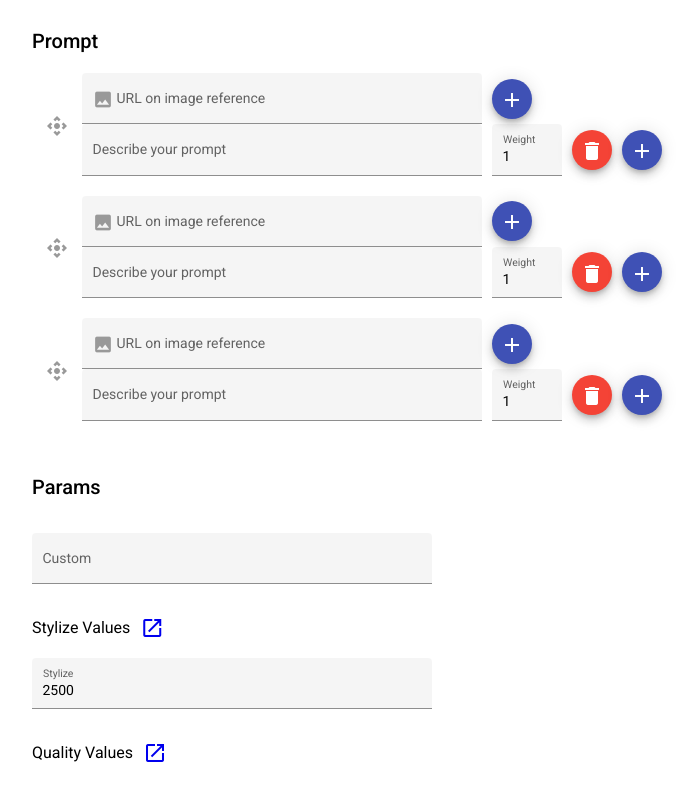
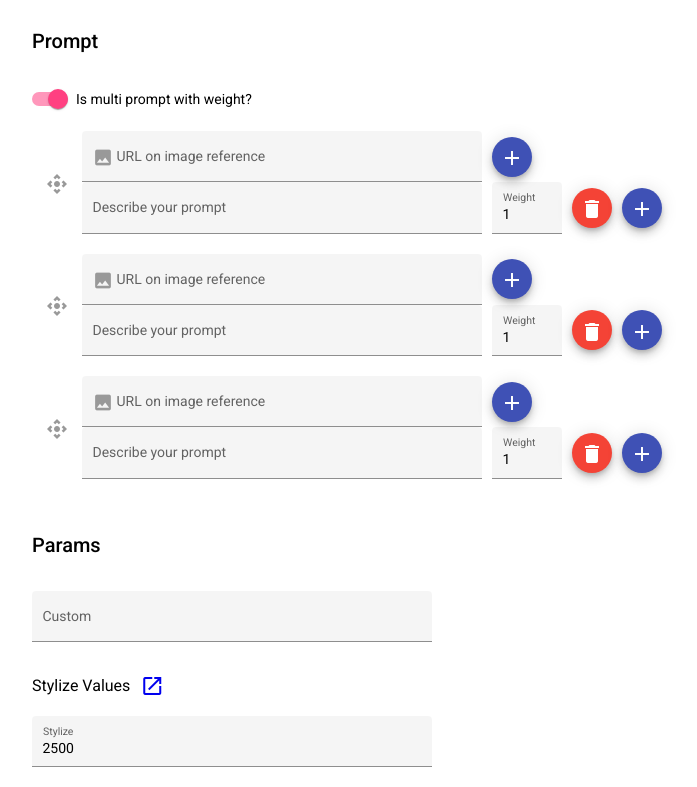
Before and after one commit to Anorihon/mj-prompt-builder, an Angular app: page / in a window 1280 px wide. Shown: the top 787 px of the page, without its empty margins (18-715 px from the left). Built offline with nearby package versions, Linux system fonts and the light colour scheme.

Commit message:
Weight as optional

```diff
--- a/src/app/app.component.html
+++ b/src/app/app.component.html
@@ -1,9 +1,18 @@
 <section>
   <h2>Prompt</h2>
+  <div class="row row--weight">
+    <mat-slide-toggle
+      [color]="'accent'"
+      [(ngModel)]="multiPrompt"
+    >
+      Is multi prompt with weight?
+    </mat-slide-toggle>
+  </div>
   <div cdkDropList class="queries-list" (cdkDropListDropped)="drop($event)">
     <query-box
       *ngFor="let item of list; let i = index; trackBy:trackByIdx"
       [id]="item.id"
+      [weightVisible]="multiPrompt"
       [canDel]="canRemoveQuery"
     ></query-box>
   </div>
--- a/src/app/app.component.scss
+++ b/src/app/app.component.scss
@@ -38,6 +38,10 @@ section:not(:first-child) {
 
 section .row:not(:first-child) {
   margin-top: 30px;
+}
+
+.row--weight {
+  margin-bottom: 20px;
 }
 
 //<editor-fold desc="Aspect Ratio">
--- a/src/app/app.component.ts
+++ b/src/app/app.component.ts
@@ -1,5 +1,5 @@
-import {AfterViewInit, ChangeDetectionStrategy, ChangeDetectorRef, Component} from '@angular/core';
-import { CdkDragDrop, moveItemInArray } from '@angular/cdk/drag-drop';
+import {ChangeDetectionStrategy, ChangeDetectorRef, Component} from '@angular/core';
+import { CdkDragDrop } from '@angular/cdk/drag-drop';
 import {IQuery, QueriesService} from './shared/services/queries.service';
 
 interface IQuality {
@@ -49,6 +49,7 @@ export class AppComponent {
     max: 60000,
   };
 
+  multiPrompt = true;
   customParams: string = '';
   aspectRatio: string[] = ['', ''];
   stylize = this.stylizeSettings.default;
@@ -75,6 +76,7 @@ export class AppComponent {
     let text = '';
 
     for (let i = 0; i < this.list.length; i++) {
+      const isLast = i === this.list.length - 1;
       const query = this.list[i];
 
       if (query.description.length === 0) continue;
@@ -87,7 +89,13 @@ export class AppComponent {
         text += imgRef + ' ';
       }
 
-      text += `${query.description} ::${query.weight} `;
+      text += query.description;
+
+      if (this.multiPrompt) {
+        text += ` ::${query.weight} `;
+      } else {
+        text += isLast ? ' ' : ', ';
+      }
     }
 
     if (this.customParams) {
--- a/src/app/app.module.ts
+++ b/src/app/app.module.ts
@@ -12,6 +12,7 @@ import { QueryBoxComponent } from './components/query-box/query-box.component';
 import {MatButtonModule} from '@angular/material/button';
 import {ClipboardModule} from '@angular/cdk/clipboard';
 import {MatRadioModule} from '@angular/material/radio';
+import {MatSlideToggleModule} from '@angular/material/slide-toggle';
 import { BrowserAnimationsModule } from '@angular/platform-browser/animations';
 import { ActionButtonsComponent } from './components/action-buttons/action-buttons.component';
 import { ImageRefComponent } from './components/image-ref/image-ref.component';
@@ -35,6 +36,7 @@ import { ImageRefComponent } from './components/image-ref/image-ref.component';
     MatButtonModule,
     ClipboardModule,
     MatRadioModule,
+    MatSlideToggleModule,
   ],
   providers: [],
   bootstrap: [AppComponent]
--- a/src/app/components/query-box/query-box.component.html
+++ b/src/app/components/query-box/query-box.component.html
@@ -21,7 +21,11 @@
         <mat-icon>close</mat-icon>
       </button>
     </mat-form-field>
-    <mat-form-field class="field field--weight" appearance="fill">
+    <mat-form-field
+      *ngIf="weightVisible"
+      class="field field--weight"
+      appearance="fill"
+    >
       <mat-label>Weight</mat-label>
       <input matInput type="number" [ngModel]="queryWeight" (ngModelChange)="onWeightChanged($event)">
     </mat-form-field>
--- a/src/app/components/query-box/query-box.component.scss
+++ b/src/app/components/query-box/query-box.component.scss
@@ -1,7 +1,7 @@
 .main-box {
   position: relative;
   display: grid;
-  grid-template-columns: 1fr 1fr;
+  grid-template-columns: 50px 1fr;
   grid-template-rows: max-content max-content;
 
   > .image-refs {
--- a/src/app/components/query-box/query-box.component.ts
+++ b/src/app/components/query-box/query-box.component.ts
@@ -16,6 +16,7 @@ import {QueriesService, QueryId} from '../../shared/services/queries.service';
 export class QueryBoxComponent implements OnInit {
   @Input() id: QueryId = 1;
   @Input() canDel = true;
+  @Input() weightVisible = true;
 
   readonly MAX_IMAGE_REFS = 5;
 
```
